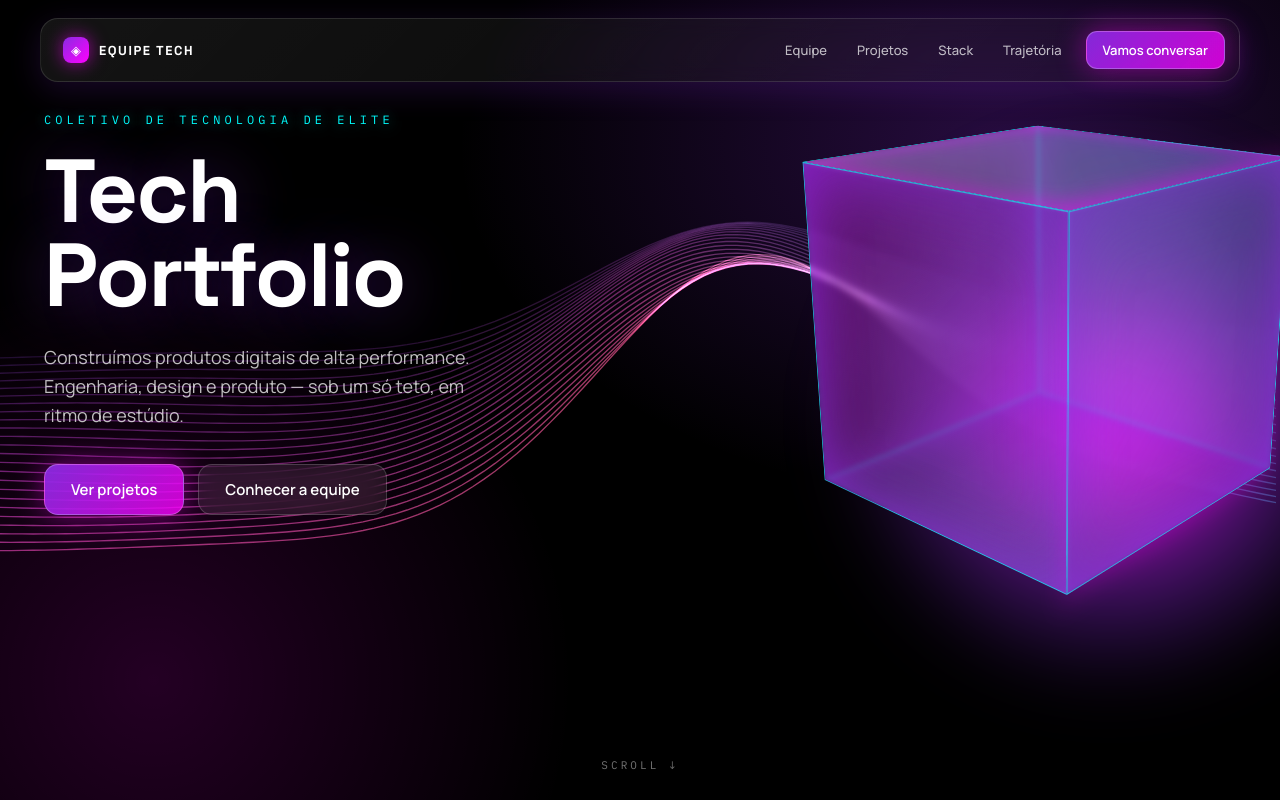
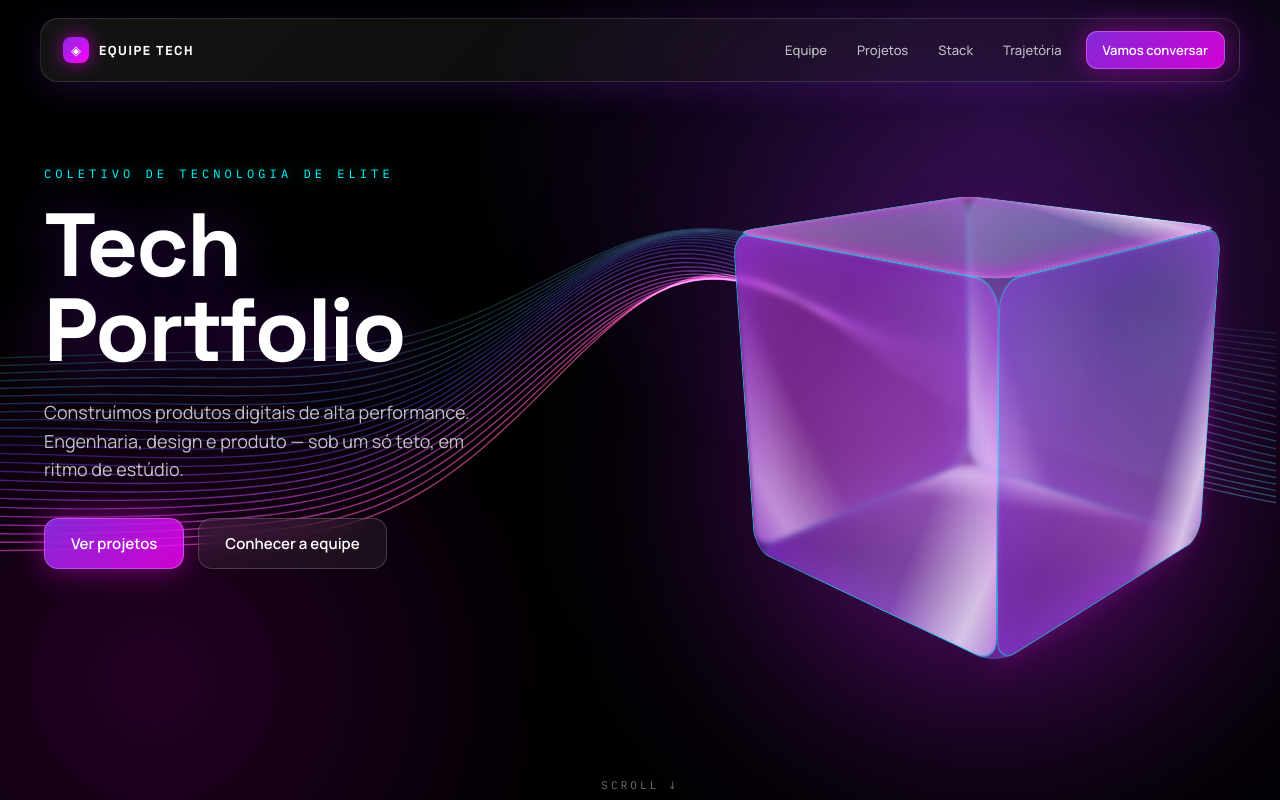
Before and after one commit to coffeecliff/portifolio-frontend, a React (Vite) app: page / in a window 1280 px wide. Shown: the top 800 px of the page. Built offline with nearby package versions, Linux system fonts and the light colour scheme.

Commit message:
Aprimoramento do visual do cubo 3D

```diff
--- a/src/components/Hero/GlassCube.module.css
+++ b/src/components/Hero/GlassCube.module.css
@@ -1,13 +1,13 @@
 .stage {
-  width: 420px;
-  height: 440px;
+  width: 560px;
+  height: 470px;
   display: grid;
   place-items: center;
 }
 
 .glow {
   position: absolute;
-  left: 0.1%;
+  right: 0.1%;
   top: 10%;
   width: 540px;
   height: 540px;
@@ -18,7 +18,7 @@
     rgba(138, 43, 226, 0.4) 45%,
     transparent 72%
   );
-  filter: blur(34px);
+  filter: blur(134px);
   animation: pulseGlow 5s ease-in-out infinite;
   z-index: 0;
 }
@@ -48,9 +48,32 @@
   width: 330px;
   height: 330px;
   border: 1.5px solid rgba(0, 255, 255, 0.55);
+  border-radius: 24px; /* <-- ADICIONADO: Pontas arredondadas */
   backdrop-filter: blur(2.5px);
   -webkit-backdrop-filter: blur(2.5px);
   box-shadow: inset 0 0 70px rgba(138, 43, 226, 0.5);
+  overflow: hidden; /* Garante que o reflexo não vaze as bordas redondas */
+}
+
+/* <-- ADICIONADO: Efeito de reflexo de luz branca em todas as faces */
+.face::after {
+  content: "";
+  position: absolute;
+  top: 0;
+  left: 0;
+  width: 440%;
+  height: 200%;
+  border-radius: inherit;
+  background: linear-gradient(
+    115deg,
+    transparent 30%,
+    rgba(255, 255, 255, 0.1) 40%,
+    rgba(255, 255, 255, 0.7) 45%,
+    rgba(255, 255, 255, 0.1) 50%,
+    transparent 60%
+  );
+  transform: translate(-20%, -20%);
+  pointer-events: none;
 }
 
 .front {
@@ -76,10 +99,11 @@
   transform: rotateY(-90deg) translateZ(165px);
 }
 
+/* Opcional: Deixar a luz do topo mais intensa para simular luz vindo de cima */
 .top {
   border-color: rgba(0, 255, 255, 0.7);
-  background: linear-gradient(135deg, rgba(255, 255, 255, 0.22), rgba(147, 112, 219, 0.3));
-  box-shadow: inset 0 0 70px rgba(255, 0, 255, 0.45);
+  background: linear-gradient(135deg, rgba(255, 255, 255, 0.3), rgba(147, 112, 219, 0.3));
+  box-shadow: inset 0 0 70px rgba(255, 0, 255, 0.45), inset 0 0 20px rgba(255, 255, 255, 0.5);
   transform: rotateX(90deg) translateZ(165px);
 }
 
--- a/src/components/Hero/Hero.module.css
+++ b/src/components/Hero/Hero.module.css
@@ -1,8 +1,9 @@
 .hero {
+  margin-top: 60px; /* remove gap between hero and header */
   position: relative;
   z-index: 10;
   width: 100%;
-  height: 100vh;
+  height: 90vh;
   min-height: 760px;
   overflow: hidden;
 }
--- a/src/components/Hero/WaveCanvas.tsx
+++ b/src/components/Hero/WaveCanvas.tsx
@@ -61,7 +61,7 @@ export function WaveCanvas({
       const arr: CanvasGradient[] = [];
       for (let i = 0; i < n; i++) {
         const depth = i / n;
-        const hue = 266 + depth * 50;
+        const hue = 166 + depth * 150;
         const g = ctx.createLinearGradient(0, 0, W, 0);
         g.addColorStop(0, `hsla(${hue + 4},96%,64%,0.9)`);
         g.addColorStop(0.5, `hsla(${hue + 24},99%,68%,1)`);
@@ -120,7 +120,7 @@ export function WaveCanvas({
       ctx.globalCompositeOperation = 'lighter';
       ctx.lineWidth = 1.35;
 
-      const cx1 = W * (0.46 + (mouse.x - 0.5) * 0.3) + Math.sin(t * 0.6) * W * 0.07;
+      const cx1 = W * (0.46 + (mouse.x - 0.5) * 0.01) + Math.sin(t * 0.6) * W * 0.07;
       const cx2 = W * (0.74 + (mouse.x - 0.5) * 0.1);
       const amp = H * 0.24 * (0.9 + (1 - mouse.y) * 0.38);
 
```
Also changed, not shown: src/components/Hero/GlassCube.tsx (line endings or trailing spaces).
